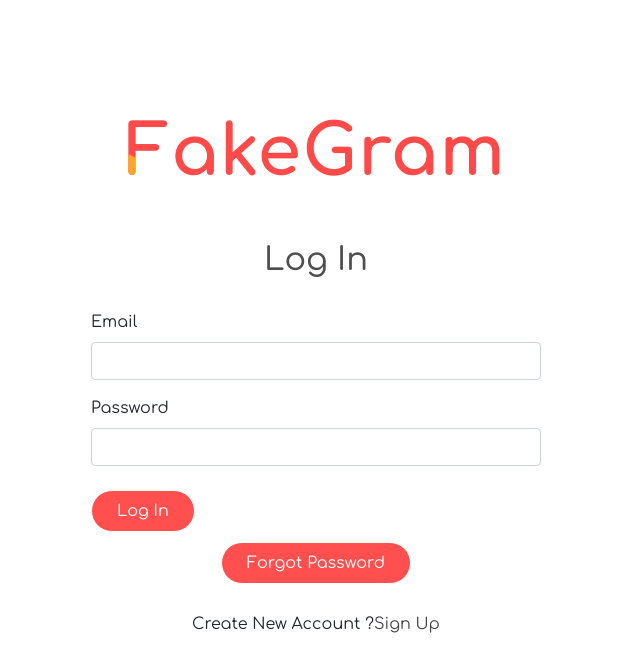
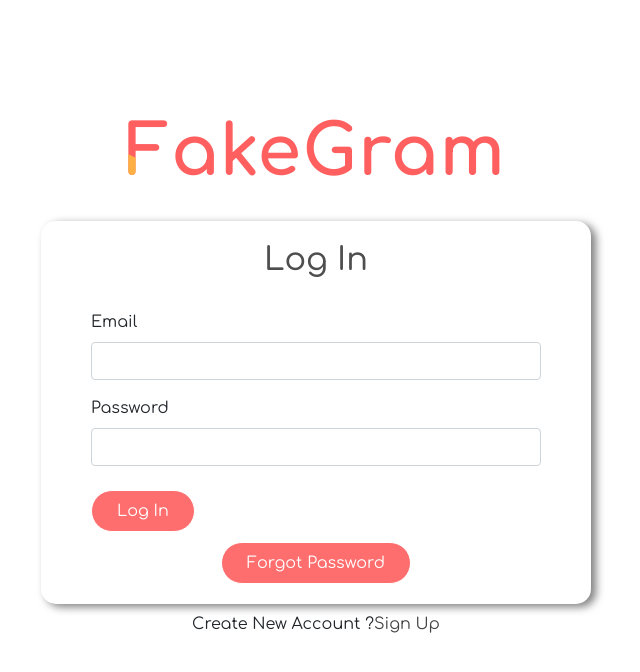
Before and after one commit to bhargavgohil25/fakegram, a React (Create React App) app: page /login in a window 1280 px wide. Shown: the top 672 px of the page, without its empty margins (324-964 px from the left). Built offline with nearby package versions, Linux system fonts and the light colour scheme; no server answers.

Commit message:
Cards Modified

```diff
--- a/src/components/ForgotPassword.js
+++ b/src/components/ForgotPassword.js
@@ -71,7 +71,7 @@ export default function ForgotPasaword() {
                 animate = "visible"
                 exit="exit"
             >
-                <Card.Body>
+                <Card.Body style={{margin:"auto",borderRadius: "15px", boxShadow:"5px 3px 8px rgba(0, 0,0, 0.5)",width:"550px" }}>
                     <h2 className= "text-center mb-4" style={{color: "#4e4e4e"}}>Password Reset</h2>
 
                     {error && <Alert variant="danger">{error}</Alert>}
--- a/src/components/Login.js
+++ b/src/components/Login.js
@@ -19,7 +19,8 @@ const buttonVariants = {
 const containerVariants = {
     hidden: {
         x: '100vw',
-        opacity: 0
+        opacity: 0,
+
     },
     visible: {
         opacity:1,
@@ -67,7 +68,7 @@ export default function Login() {
 
     return (
         <>
-            <div className="heading">
+            <div className="heading" style={{opacity:"0.88"}}>
                 <AnimatedText
                     textColor = "#ff4a4a"
                     overlayColor = "#ffa62b"
@@ -81,7 +82,7 @@ export default function Login() {
                 animate= "visible"
                 exit="exit"
             >
-                <Card.Body>
+                <Card.Body style={{margin:"auto",borderRadius: "15px", boxShadow:"5px 3px 8px rgba(0, 0,0, 0.5)",width:"550px" }}>
                     <h2 className= "text-center mb-4" style={{color: "#4e4e4e"}} >Log In</h2>
 
                     {error && <Alert variant="danger">{error}</Alert>}
--- a/src/components/SignUp.js
+++ b/src/components/SignUp.js
@@ -74,7 +74,7 @@ export default function Signup() {
 
     return (
         <>
-            <div className="heading">
+            <div className="heading" style={{opacity:"0.88"}}>
                 <AnimatedText
                     textColor = "#ff4a4a"
                     overlayColor = "#ffa62b"
@@ -88,7 +88,7 @@ export default function Signup() {
                 animate= "visible"
                 exit="exit"
             >
-                <Card.Body>
+                <Card.Body style={{margin:"auto",borderRadius: "15px", boxShadow:"5px 3px 8px rgba(0, 0,0, 0.5)",width:"550px" }}>
                     <h2 className= "text-center mb-4" style={{color: "#4e4e4e"}}>Sign Up</h2>
 
                     {error && <Alert variant="danger">{error}</Alert>}
--- a/src/components/UpdateProfile.js
+++ b/src/components/UpdateProfile.js
@@ -82,7 +82,7 @@ export default function UpdateProfile() {
 
     return (
         <>
-            <div className="heading">
+            <div className="heading" style={{opacity:"0.88"}} >
                 <AnimatedText
                     textColor = "#ff4a4a"
                     overlayColor = "#ffa62b"
@@ -96,7 +96,7 @@ export default function UpdateProfile() {
                 animate = "visible"
                 exit = "exit"
             >
-                <Card.Body>
+                <Card.Body style={{margin:"auto",borderRadius: "15px", boxShadow:"5px 3px 8px rgba(0, 0,0, 0.5)",width:"550px" }}>
                     <h2 className= "text-center mb-4" style={{color: "#4e4e4e"}}>Update Profile</h2>
 
                     {error && <Alert variant="danger">{error}</Alert>}
--- a/src/index.css
+++ b/src/index.css
@@ -5,7 +5,6 @@
 body{
   font-family: 'Comfortaa', cursive;
   color: #4e4e4e;
-  background-color: #f7edec;
 }
 .App{
   max-width: 960px;
@@ -164,7 +163,7 @@ button {
   border: 1px solid white;
   margin: 50px auto 0;
   cursor: pointer;
-  opacity: 0.97;
+  opacity: 0.8;
   max-width: fit-content !important ;
 }
 
```
